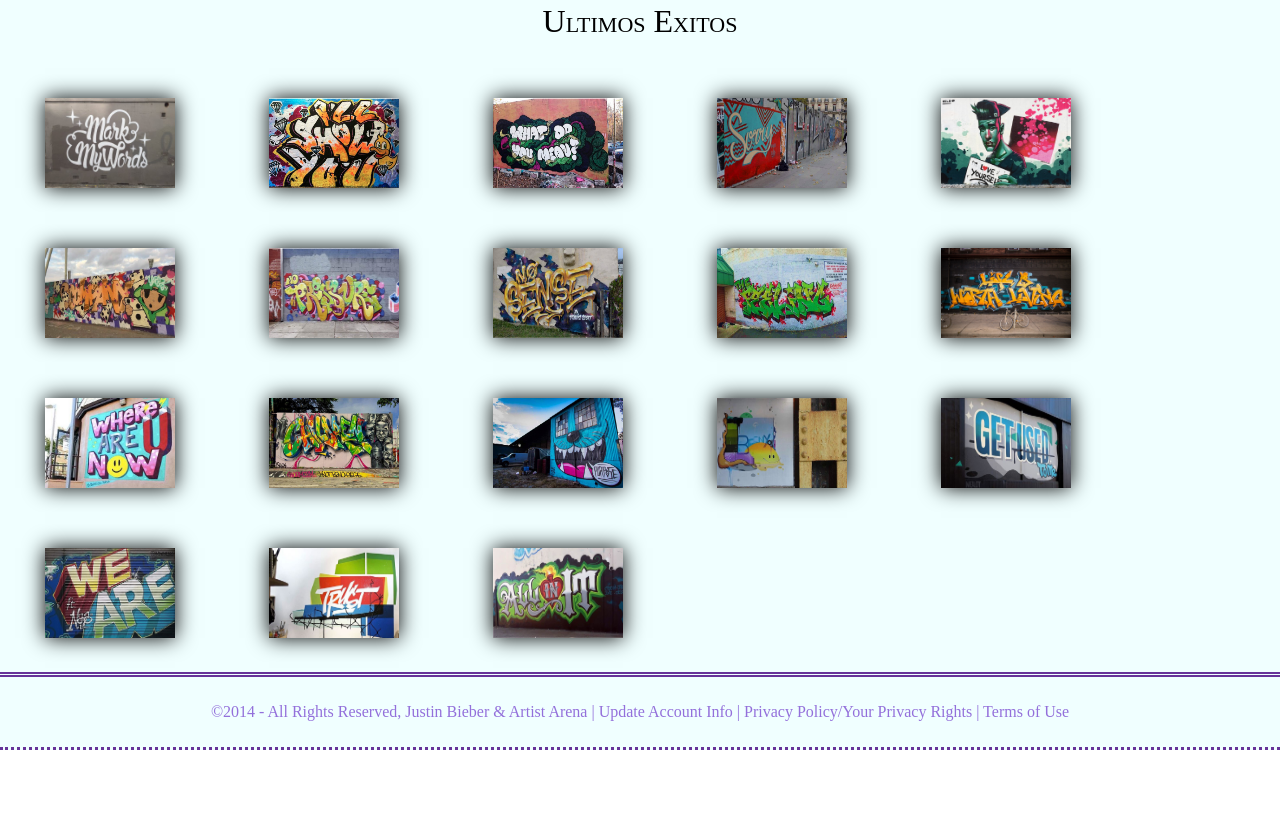
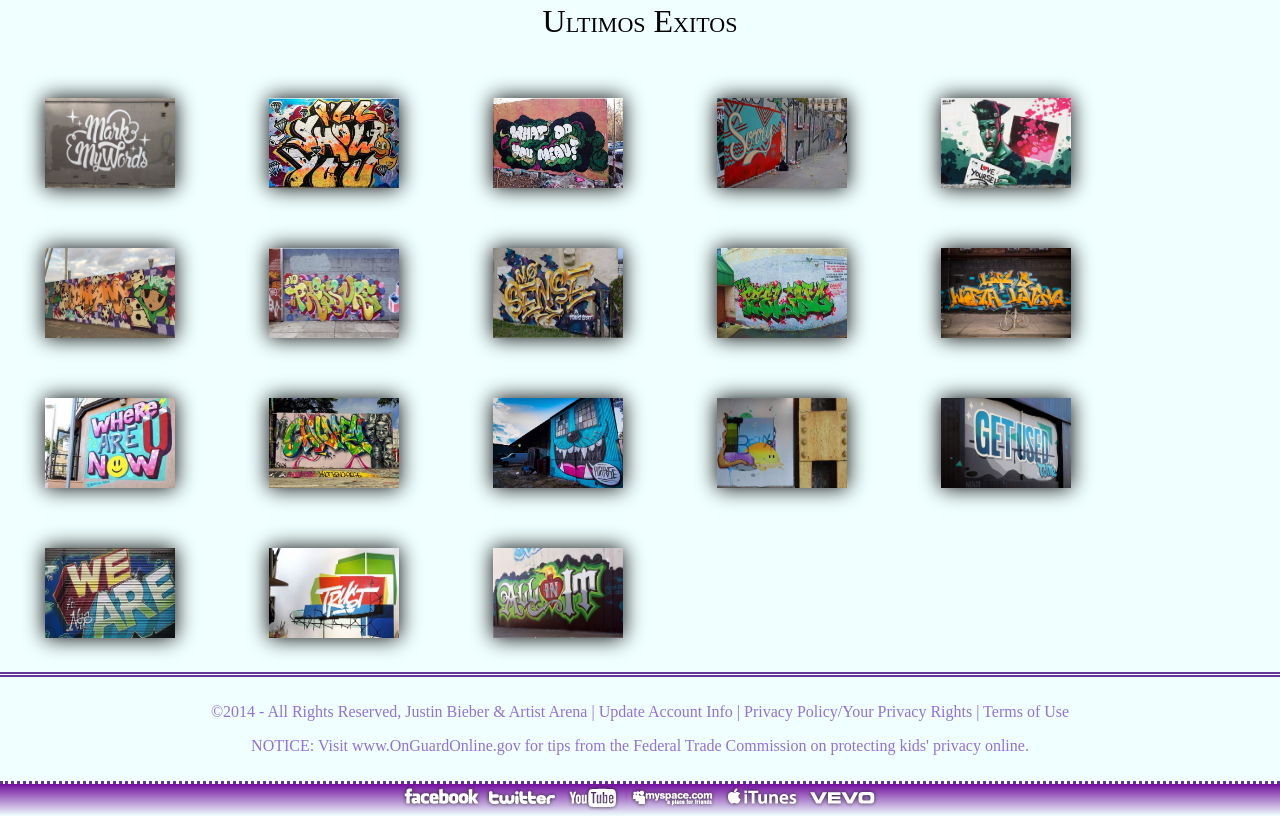
Before and after one commit to NahomiCervantes/NahomiCervantes.github.io, a plain HTML site: page index.html in a window 1280 px wide. Shown: the part 1757-2573 px from the top of the page. Before the commit the page ends 2507 px from the top, so only its background shows below. Drawn offline with Linux system fonts and the light colour scheme.

Commit message:
RedesSocialesJB

```diff
--- a/css/styles.css
+++ b/css/styles.css
@@ -200,11 +200,27 @@ h1 {
     margin-top: 50px;
 }
 
-#politicas{
+#politicas {
     text-align: center;
     border-bottom: 3px dotted rebeccapurple;
     padding: 10px 0;
     color: mediumpurple;
+}
+
+#social-links {
+    background-image: linear-gradient(0deg,rgba(255,255,255,0.00)0%, #720e9e 100%);
+    width: 100%;
+}
+
+#social-links ul {
+    margin: 0;
+    padding: 0;
+    list-style: none;
+}
+
+#social-links ul li {
+    display: inline-block;
+    list-style: none;
 }
 /*PIE FIN*/
 
--- a/index.html
+++ b/index.html
@@ -39,7 +39,7 @@
             <main id="contenido">
                 <div class="flexible">
                     <section id="notas-secundarias">
-                    <article>
+                        <article>
                         <figure class="imagen-nota-secundaria">
                             <img class="sombra-imagen" src="images/Notas/nota1.png" alt="Historia">
                         </figure>
@@ -63,7 +63,7 @@
                         </div>
                     </article>
 
-                    <article>
+                        <article>
                        <div class="cuerpo-nota-secundaria">
                             <h2 class="titulo-nota-secundaria">Neymar y Bieber quedan para jugar al fútbol</h2>
                             <p class="intro-nota-secundaria">
@@ -89,9 +89,11 @@
                         </figure>
                     </article>
 
-                    <article>
+                        <article>
                         <figure class="imagen-nota-secundaria">
-                            <img class="sombra-imagen" src="images/Notas/nota3.gif" alt="Bieber En Zoolander2">
+                            <a href="https://www.youtube.com/watch?v=PnFkagFxFCc">
+                                <img class="sombra-imagen" src="images/Notas/nota3.gif" alt="Bieber En Zoolander2">
+                            </a>
                         </figure>
                         <div class="cuerpo-nota-secundaria">
                             <h2 class="titulo-nota-secundaria">Muere Justin Bieber… pero solamente en el nuevo trailer de Zoolander 2</h2>
@@ -118,8 +120,8 @@
 
                     <aside id="publicidad">
                         <div id="redes-sociales">
-                            <a href="#" class="facebook">Facebook</a>
-                            <a href="#" class="twitter">Twitter</a>
+                            <a href="https://es-la.facebook.com/" class="facebook">Facebook</a>
+                            <a href="https://twitter.com/" class="twitter">Twitter</a>
                         </div>
                             <a href="https://purposetourmerch.com/">
                                 <img class="sombra-imagen" src="images/Publicidad/shop.png" alt="Shop">
@@ -254,7 +256,49 @@
         <footer>
             <div id="politicas">
                 <p>&copy;2014 - All Rights Reserved, Justin Bieber &amp; Artist Arena | Update Account Info | Privacy Policy/Your Privacy Rights | Terms of Use</p>
+                <p>NOTICE: Visit www.OnGuardOnline.gov for tips from the Federal Trade Commission on protecting kids' privacy online.</p>
             </div>
+            <center>
+                <div id="social-links">
+                    <ul>
+                        <li>
+                            <a href="https://www.facebook.com/JustinBieber" target="blank">
+                                <img src="images/RedesSociales_Pie/social-links-fb%5B1%5D.png" alt="Facebook">
+                            </a>
+                        </li>
+
+                        <li>
+                            <a href="https://twitter.com/justinbieber" target="blank">
+                                <img src="images/RedesSociales_Pie/social-links-twitter%5B1%5D.png" alt="Twitter">
+                            </a>
+                        </li>
+
+                        <li>
+                            <a href="https://www.youtube.com/user/JustinBieberVEVO" target="blank">
+                                <img src="images/RedesSociales_Pie/social-links-yt%5B1%5D.png" alt="YouTube">
+                            </a>
+                        </li>
+
+                        <li>
+                            <a href="https://myspace.com/justinbieber" target="blank">
+                                <img src="images/RedesSociales_Pie/social-links-mysp%5B1%5D.png" alt="MySpace">
+                            </a>
+                        </li>
+
+                        <li>
+                            <a href="https://itunes.apple.com/us/artist/justin-bieber/id320569549" target="blank">
+                                <img src="images/RedesSociales_Pie/social-links-itunes%5B1%5D.png" alt="iTunes">
+                            </a>
+                        </li>
+
+                        <li>
+                            <a href="http://www.vevo.com/artist/justin-bieber" target="blank">
+                                <img src="images/RedesSociales_Pie/social-links-vevo%5B1%5D.png" alt="VEVO">
+                            </a>
+                        </li>
+                    </ul>
+                </div>
+            </center>
         </footer>
     </div>
 </body>
```
Also changed, not shown: images/RedesSociales_Pie/social-links-fb[1].png (added), images/RedesSociales_Pie/social-links-itunes[1].png (added), images/RedesSociales_Pie/social-links-mysp[1].png (added), images/RedesSociales_Pie/social-links-twitter[1].png (added), images/RedesSociales_Pie/social-links-vevo[1].png (added), images/RedesSociales_Pie/social-links-yt[1].png (added).
